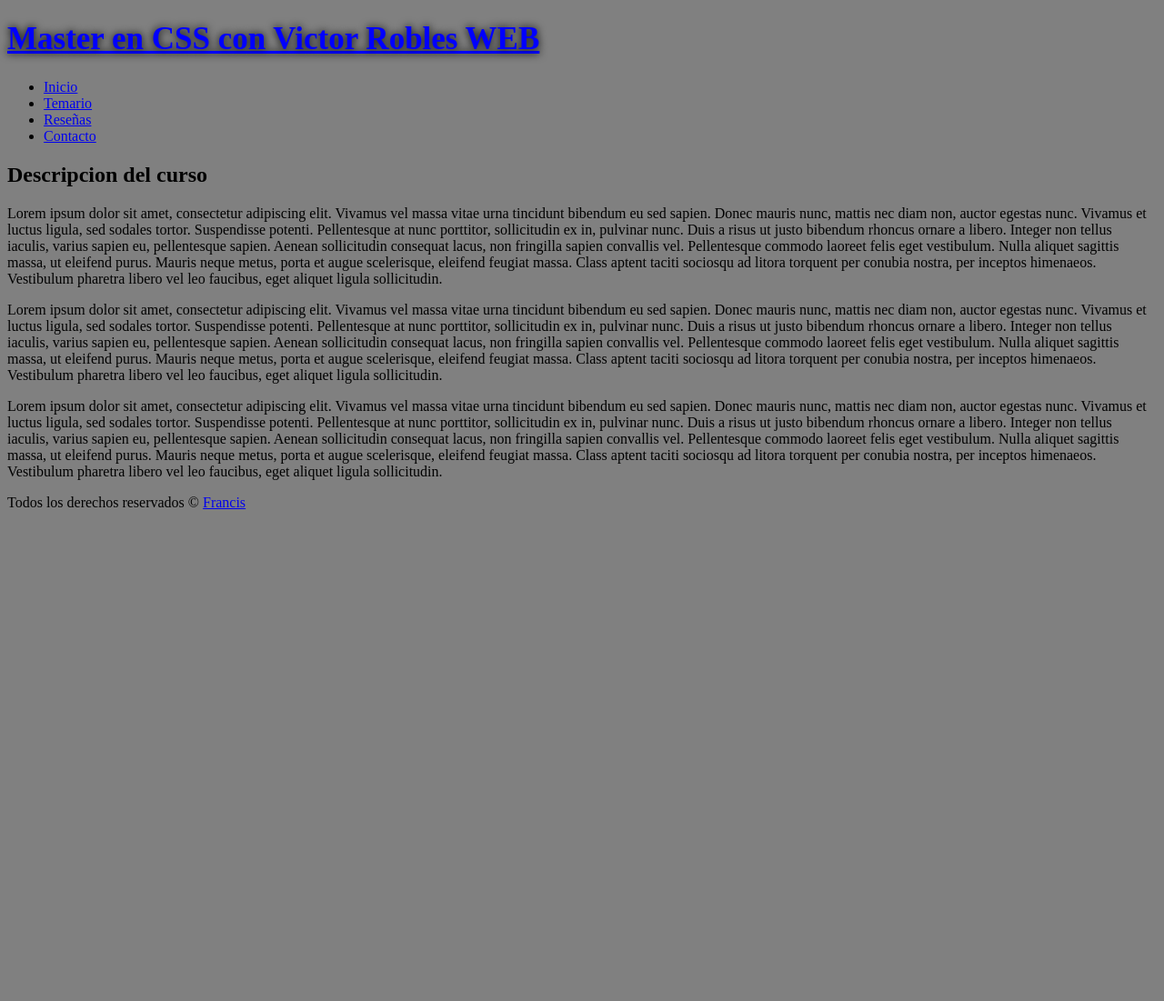
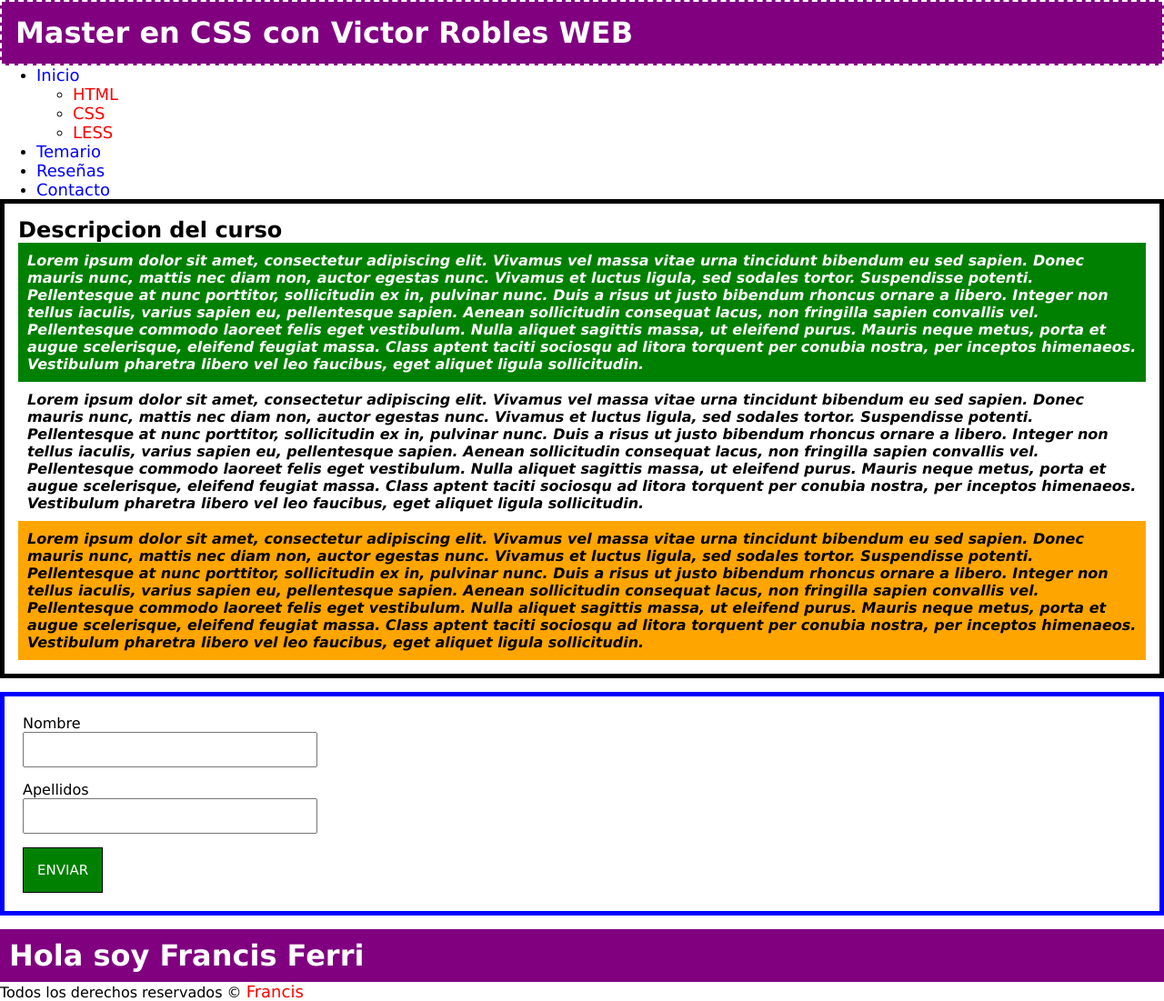
Before and after one commit to Francis-Ferri-personal/Master-en-CSS-Responsive-SASS-Flexbox-Grid-y-Bootstrap, a plain HTML site: page 5 - Primeros pasos con CSS/Aprendendo css/index.html in a window 1280 px wide. Shown: the whole page at 91% size. Before the commit the page ends 800 px from the top, so only its background shows below. Drawn offline with Linux system fonts and the light colour scheme.

Commit message:
Selectores en CSS

```diff
--- a/5 - Primeros pasos con CSS/Aprendendo css/index.html
+++ b/5 - Primeros pasos con CSS/Aprendendo css/index.html
@@ -6,24 +6,43 @@
         <link rel="stylesheet" href="styles.css">
     </head>
     <body>
-        <h1 style="color: blue; font-size: 35px;">Master en CSS con Victor Robles WEB</h1>
-        <ul>
-            <li><a href="#">Inicio</a></li>
+        <h1 id="titulo">Master en CSS con Victor Robles WEB</h1>
+        <ul id="menu">
+            <li>
+                <a href="#">Inicio</a>
+                <ul>
+                    <li><a href="#">HTML</a></li>
+                    <li><a href="#">CSS</a></li>
+                    <li><a href="#">LESS</a></li>
+                </ul>
+            </li>
             <li><a href="#">Temario</a></li>
             <li><a href="#">Reseñas</a></li>
             <li><a href="#">Contacto</a></li>
         </ul>
         <div id="descripcion">
             <h2>Descripcion del curso</h2>
-            <p>
+            <p class="parrafo parrafo1">
                 Lorem ipsum dolor sit amet, consectetur adipiscing elit. Vivamus vel massa vitae urna tincidunt bibendum eu sed sapien. Donec mauris nunc, mattis nec diam non, auctor egestas nunc. Vivamus et luctus ligula, sed sodales tortor. Suspendisse potenti. Pellentesque at nunc porttitor, sollicitudin ex in, pulvinar nunc. Duis a risus ut justo bibendum rhoncus ornare a libero. Integer non tellus iaculis, varius sapien eu, pellentesque sapien. Aenean sollicitudin consequat lacus, non fringilla sapien convallis vel. Pellentesque commodo laoreet felis eget vestibulum. Nulla aliquet sagittis massa, ut eleifend purus. Mauris neque metus, porta et augue scelerisque, eleifend feugiat massa. Class aptent taciti sociosqu ad litora torquent per conubia nostra, per inceptos himenaeos. Vestibulum pharetra libero vel leo faucibus, eget aliquet ligula sollicitudin.
             </p>
-            <p>
+            <p class="parrafo">
                 Lorem ipsum dolor sit amet, consectetur adipiscing elit. Vivamus vel massa vitae urna tincidunt bibendum eu sed sapien. Donec mauris nunc, mattis nec diam non, auctor egestas nunc. Vivamus et luctus ligula, sed sodales tortor. Suspendisse potenti. Pellentesque at nunc porttitor, sollicitudin ex in, pulvinar nunc. Duis a risus ut justo bibendum rhoncus ornare a libero. Integer non tellus iaculis, varius sapien eu, pellentesque sapien. Aenean sollicitudin consequat lacus, non fringilla sapien convallis vel. Pellentesque commodo laoreet felis eget vestibulum. Nulla aliquet sagittis massa, ut eleifend purus. Mauris neque metus, porta et augue scelerisque, eleifend feugiat massa. Class aptent taciti sociosqu ad litora torquent per conubia nostra, per inceptos himenaeos. Vestibulum pharetra libero vel leo faucibus, eget aliquet ligula sollicitudin.
             </p>
-            <p>
+            <p class="parrafo parrafo3">
                 Lorem ipsum dolor sit amet, consectetur adipiscing elit. Vivamus vel massa vitae urna tincidunt bibendum eu sed sapien. Donec mauris nunc, mattis nec diam non, auctor egestas nunc. Vivamus et luctus ligula, sed sodales tortor. Suspendisse potenti. Pellentesque at nunc porttitor, sollicitudin ex in, pulvinar nunc. Duis a risus ut justo bibendum rhoncus ornare a libero. Integer non tellus iaculis, varius sapien eu, pellentesque sapien. Aenean sollicitudin consequat lacus, non fringilla sapien convallis vel. Pellentesque commodo laoreet felis eget vestibulum. Nulla aliquet sagittis massa, ut eleifend purus. Mauris neque metus, porta et augue scelerisque, eleifend feugiat massa. Class aptent taciti sociosqu ad litora torquent per conubia nostra, per inceptos himenaeos. Vestibulum pharetra libero vel leo faucibus, eget aliquet ligula sollicitudin.
             </p>
+        </div>
+        <div id="usuario">
+            <form>
+                <label for="nombre">Nombre</label>
+                <input type="text" name="nombre" />
+                <label for="apellidos">Apellidos</label>
+                <input type="text" name="apellidos"/>
+                <input type="submit" value="Enviar">
+            </form>
+        </div>
+        <div id="saludo">
+            <h1>Hola soy Francis Ferri</h1>
         </div>
         <footer>
             Todos los derechos reservados &copy; <a href="https://www.francisferri.com">Francis</a>
--- a/5 - Primeros pasos con CSS/Aprendendo css/styles.css
+++ b/5 - Primeros pasos con CSS/Aprendendo css/styles.css
@@ -1,11 +1,109 @@
+/*
+    ###### SELECTORES ######
+*/
 
-body {
-    background-color: gray;
+/* Selector universal*/
+/* Se ponje tantas fuentes por que en caso de que no exista en el equipo la funete que toca elige la siguiente */
+*{
+    font-family: Verdana, Geneva, Tahoma, sans-serif;
+    margin: 0px;
+    /* padding: 0px; */
 }
 
-h1 {
+/* Selector de etiqueta */
+
+h1{
+    background: red;
+    color: white;
+    padding: 10px;
+}
+
+a{
+    font-size: 18px;
+    color: green;
+    text-decoration: none;
+}
+
+footer a{
     color: red;
-    font-size: 50px;
-    text-shadow: 0px 0px 10px black;
-    text-decoration: underline;
 }
+
+/* Selector de id */
+#descripcion, #titulo{
+    border: 5px solid black;
+    padding: 15px;
+}
+
+#titulo{
+    background: blue;
+    border: 2px dashed white;
+}
+
+/* Selector de clase */
+.parrafo{
+    font-style: italic;
+    /* text-decoration: underline; */
+    font-weight: bold;
+    padding: 10px;
+}
+.parrafo1, .parrafo3{
+    background-color: green;
+    color: white;
+}
+
+.parrafo3{
+    background-color: orange;
+    color: black;
+}
+
+/* Selector de atributo */
+
+#usuario form{
+    border: 5px solid blue;
+    margin-top: 15px;
+    margin-bottom: 15px;
+    padding: 20px;
+}
+
+#usuario form *{
+    display: block;
+}
+
+input[type="text"]{
+    margin-bottom: 15px;
+    padding: 10px;
+    width: 300px;
+}
+input[type="submit"]{
+    background: green;
+    color: white;
+    padding: 15px;
+    font-size: 15px;
+    text-transform: uppercase;
+    border: 1px solid black;
+    cursor: pointer;
+}
+
+/* Selector anidado */
+#menu a{
+    font-size: 18px;
+    color: red;
+    text-decoration: none;
+}
+
+/* Selector hijo */
+#menu > li > a{
+    font-size: 18px;
+    color: blue;
+    text-decoration: none;
+}
+
+/* Prioridad */
+
+#saludo h1{
+    background: brown ;
+}
+
+h1{
+    background: purple !important;
+}
```
